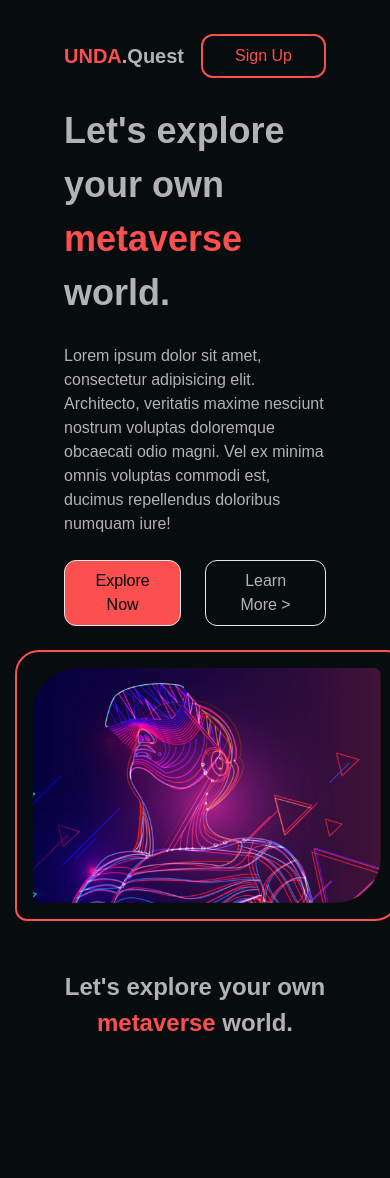
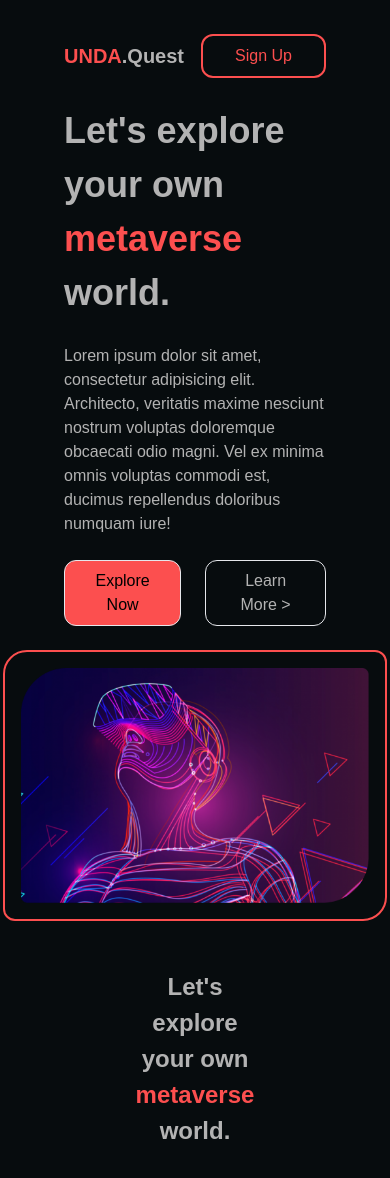
Before and after one commit to wemersonqueiroz/metaverse, a React (Vite) app: page / in a window 390 px wide. Shown: the top 1178 px of the page. Before the commit the page ends 1073 px from the top, so only its background shows below. Built offline with nearby package versions, Linux system fonts and the light colour scheme.

Commit message:
[Fix]Fixed auto margin

```diff
--- a/src/containers/Hero.tsx
+++ b/src/containers/Hero.tsx
@@ -1,9 +1,9 @@
 import Images from "../images/Images"
 const Hero = () => {
   return (
-    <>
-      <div className="mt-12  flex flex-col md:flex-row relative items-center justify-center ">
-        <div className="flex flex-col mx-auto max-w-sm md:max-w-lg items-left">
+    <main>
+      <div className="mt-12  flex flex-col md:flex-row relative text-left items-center justify-center ">
+        <div className="flex flex-col max-w-sm md:max-w-lg items-left ">
           <h1 className="text-4xl font-extrabold">
             Let's explore your own{" "}
             <span className="text-clrPrimaryRed">metaverse</span> world.
@@ -23,21 +23,19 @@ const Hero = () => {
             </button>
           </div>
         </div>
-        {/* <div className="flex flex-col absolute right-0"> */}
-        <div className="ml-6">
+        <div className="md:ml-auto">
           <img
             className="flex flex-col max-w-sm mt-6 border-2 p-4 rounded-tr-xl rounded-tl-3xl rounded-br-3xl rounded-bl-xl border-clrPrimaryRed "
             src="../src/images/meta1.png"
             alt=""
           />
         </div>
-        {/* </div> */}
       </div>
-      <p className="text-center mt-12 text-2xl font-bold">
+      <p className="text-center mt-12 text-2xl font-bold w-1/2 mx-auto">
         Let's explore your own{" "}
         <span className="text-clrPrimaryRed">metaverse</span> world.{" "}
       </p>
-    </>
+    </main>
   )
 }
 
```
